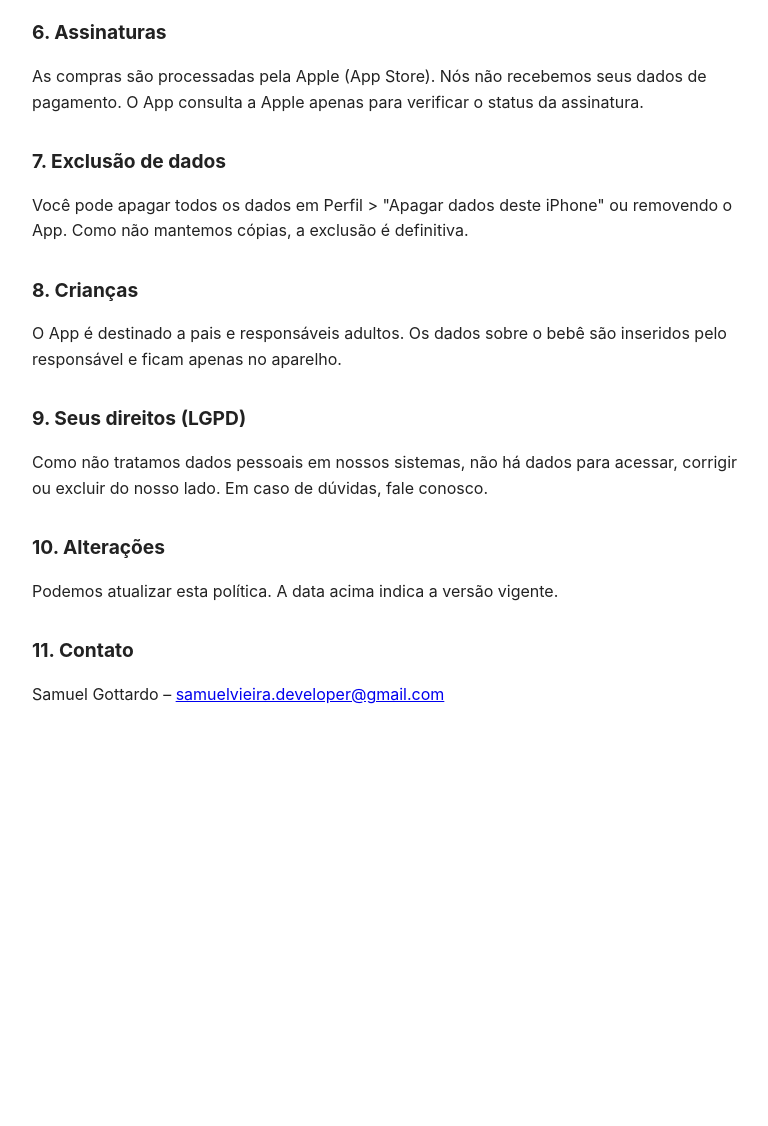
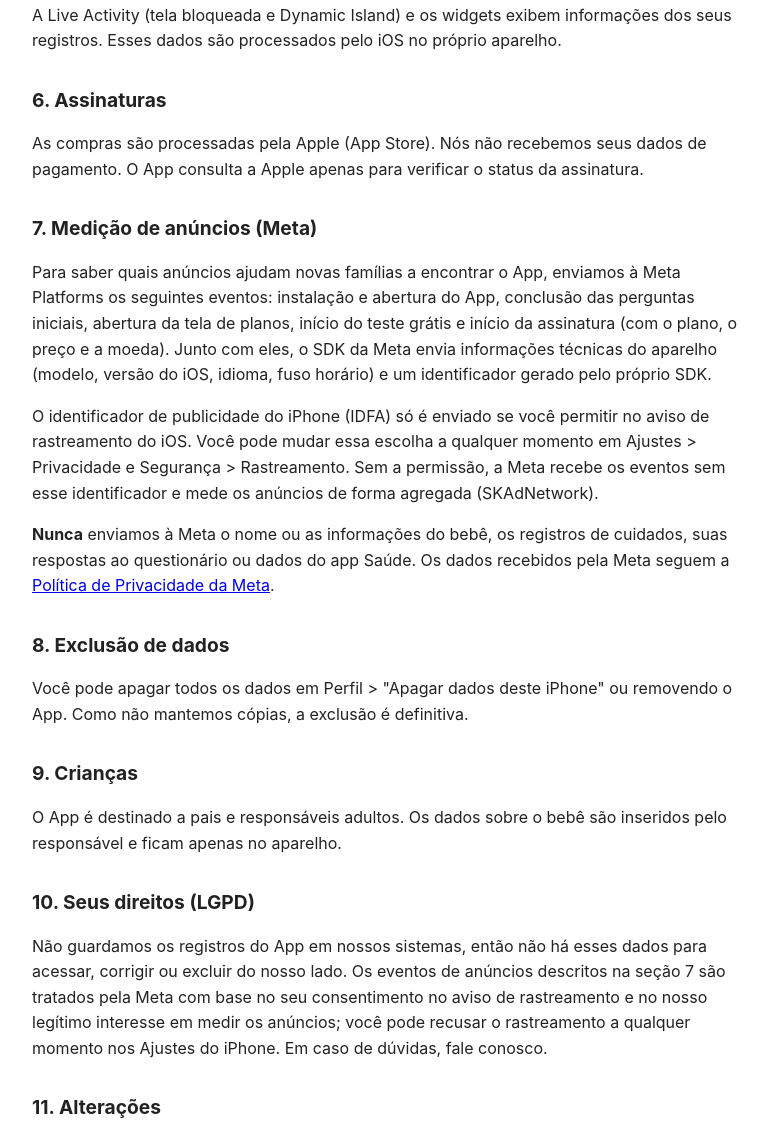
Before and after one commit to samuel-vieira-dev/bebecalminho-site, a plain HTML site: page privacidade.html in a window 1280 px wide. Shown: the part 957-2083 px from the top of the page, without its empty margins (248-1016 px from the left). Before the commit the page ends 1704 px from the top, so only its background shows below. Drawn offline with Linux system fonts and the light colour scheme.

Commit message:
Privacidade: descreve a medição de anúncios da Meta (versão 1.1)
Co-Authored-By: Claude Opus 5.5 <noreply@anthropic.com>

```diff
--- a/privacidade.html
+++ b/privacidade.html
@@ -4,10 +4,11 @@
 <style>body{font-family:-apple-system,system-ui,sans-serif;max-width:720px;margin:40px auto;padding:0 20px;line-height:1.6;color:#222}h1{font-size:1.8em}h2{font-size:1.2em;margin-top:1.6em}</style></head>
 <body>
 <h1>Política de Privacidade – Bebê Calminho</h1>
-<p><strong>Última atualização:</strong> 19/10/2026</p>
+<p><strong>Última atualização:</strong> 04/11/2026</p>
 <p>Esta política descreve como o aplicativo Bebê Calminho ("App"), desenvolvido por Samuel Gottardo ("nós"), trata as suas informações.</p>
 <h2>1. Resumo</h2>
-<p>O Bebê Calminho não coleta, não transmite e não vende dados pessoais. Tudo o que você registra fica armazenado apenas no seu iPhone. O App não tem servidor próprio, não exige login e não usa SDKs de terceiros, publicidade ou ferramentas de análise (analytics).</p>
+<p>Tudo o que você registra sobre o bebê e os cuidados fica armazenado apenas no seu iPhone. O App não tem servidor próprio e não exige login. Nós não vendemos dados pessoais.</p>
+<p>A partir da versão 1.1, o App usa o SDK da Meta (Facebook) apenas para medir o resultado dos nossos anúncios: por exemplo, se o App foi instalado depois de um anúncio e se o teste grátis ou a assinatura foram iniciados. Veja a seção 7.</p>
 <h2>2. Dados que você registra</h2>
 <p>Nome e informações do bebê, registros de sono e vigília, amamentação (lado e duração), mamadeira, trocas de fralda e preferências de lembretes são salvos localmente no aparelho. Nós não temos acesso a esses dados.</p>
 <h2>3. Apple Saúde (HealthKit)</h2>
@@ -18,14 +19,18 @@
 <p>A Live Activity (tela bloqueada e Dynamic Island) e os widgets exibem informações dos seus registros. Esses dados são processados pelo iOS no próprio aparelho.</p>
 <h2>6. Assinaturas</h2>
 <p>As compras são processadas pela Apple (App Store). Nós não recebemos seus dados de pagamento. O App consulta a Apple apenas para verificar o status da assinatura.</p>
-<h2>7. Exclusão de dados</h2>
+<h2>7. Medição de anúncios (Meta)</h2>
+<p>Para saber quais anúncios ajudam novas famílias a encontrar o App, enviamos à Meta Platforms os seguintes eventos: instalação e abertura do App, conclusão das perguntas iniciais, abertura da tela de planos, início do teste grátis e início da assinatura (com o plano, o preço e a moeda). Junto com eles, o SDK da Meta envia informações técnicas do aparelho (modelo, versão do iOS, idioma, fuso horário) e um identificador gerado pelo próprio SDK.</p>
+<p>O identificador de publicidade do iPhone (IDFA) só é enviado se você permitir no aviso de rastreamento do iOS. Você pode mudar essa escolha a qualquer momento em Ajustes &gt; Privacidade e Segurança &gt; Rastreamento. Sem a permissão, a Meta recebe os eventos sem esse identificador e mede os anúncios de forma agregada (SKAdNetwork).</p>
+<p><strong>Nunca</strong> enviamos à Meta o nome ou as informações do bebê, os registros de cuidados, suas respostas ao questionário ou dados do app Saúde. Os dados recebidos pela Meta seguem a <a href="https://www.facebook.com/privacy/policy/">Política de Privacidade da Meta</a>.</p>
+<h2>8. Exclusão de dados</h2>
 <p>Você pode apagar todos os dados em Perfil &gt; "Apagar dados deste iPhone" ou removendo o App. Como não mantemos cópias, a exclusão é definitiva.</p>
-<h2>8. Crianças</h2>
+<h2>9. Crianças</h2>
 <p>O App é destinado a pais e responsáveis adultos. Os dados sobre o bebê são inseridos pelo responsável e ficam apenas no aparelho.</p>
-<h2>9. Seus direitos (LGPD)</h2>
-<p>Como não tratamos dados pessoais em nossos sistemas, não há dados para acessar, corrigir ou excluir do nosso lado. Em caso de dúvidas, fale conosco.</p>
-<h2>10. Alterações</h2>
+<h2>10. Seus direitos (LGPD)</h2>
+<p>Não guardamos os registros do App em nossos sistemas, então não há esses dados para acessar, corrigir ou excluir do nosso lado. Os eventos de anúncios descritos na seção 7 são tratados pela Meta com base no seu consentimento no aviso de rastreamento e no nosso legítimo interesse em medir os anúncios; você pode recusar o rastreamento a qualquer momento nos Ajustes do iPhone. Em caso de dúvidas, fale conosco.</p>
+<h2>11. Alterações</h2>
 <p>Podemos atualizar esta política. A data acima indica a versão vigente.</p>
-<h2>11. Contato</h2>
+<h2>12. Contato</h2>
 <p>Samuel Gottardo – <a href="mailto:samuelvieira.developer@gmail.com">samuelvieira.developer@gmail.com</a></p>
 </body></html>
```
